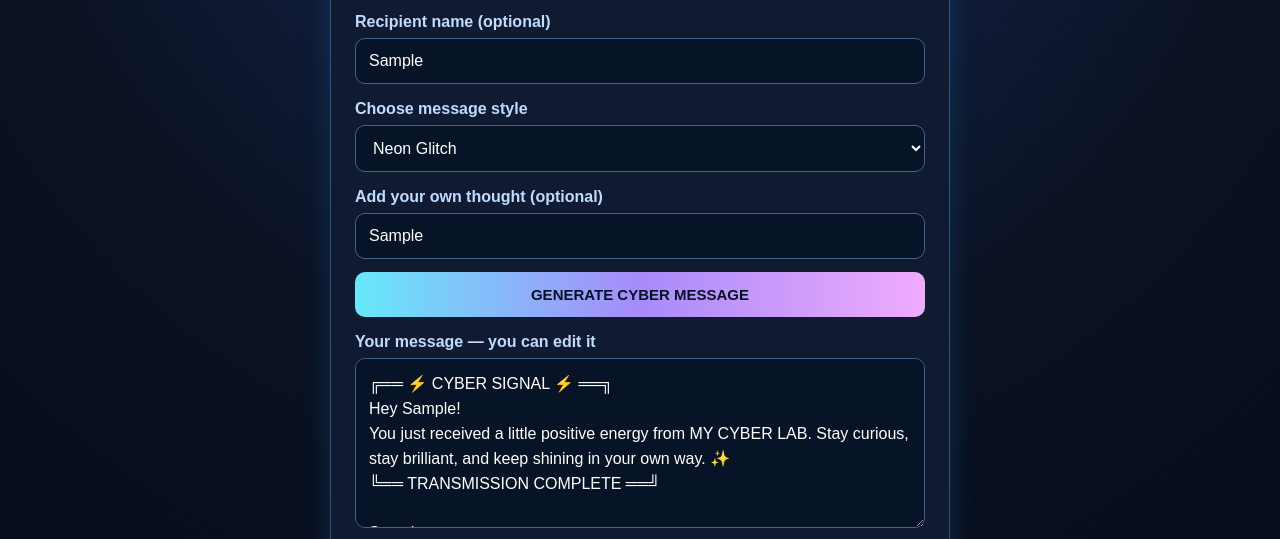
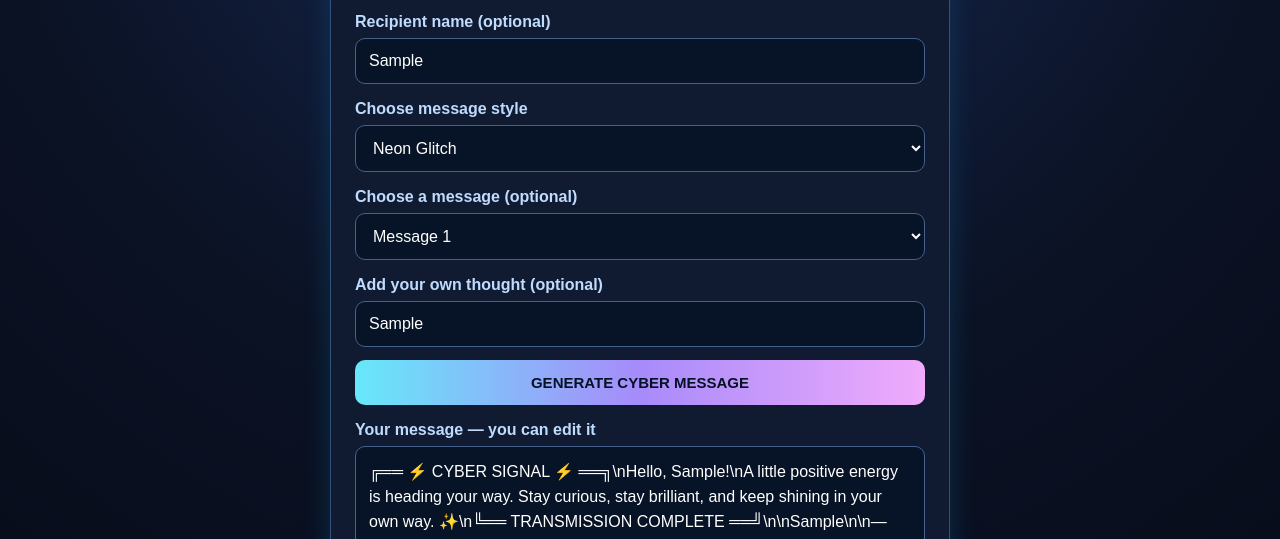
Before and after one commit to philipasuncion6-tech/MY-CYBER-LAB, a plain HTML site: page cyber-message.html in a window 1280 px wide. Both pictures are taken after typing "Sample", "Sample", "Sample" into the empty fields and a click on the button "GENERATE CYBER MESSAGE". Shown: the part 250-789 px from the top of the page. Drawn offline with Linux system fonts and the light colour scheme.

Commit message:
Add bilingual message choices to Cyber Message Studio

```diff
--- a/cyber-message.html
+++ b/cyber-message.html
@@ -30,7 +30,7 @@ footer{margin-top:18px;font-size:12px;color:#94a3b8;text-align:center;line-heigh
 <h2>CYBER MESSAGE STUDIO</h2>
 <p class="intro">Create a unique cyber-style message, personalize it, then copy or share it with your friends.</p>
 <label for="recipient">Recipient name (optional)</label>
-<input id="recipient" maxlength="40" placeholder="Example: Alex">
+<input id="recipient" maxlength="40" list="recipientIdeas" placeholder="Pumili o ilagay ang pangalan / tawag"><datalist id="recipientIdeas"><option value="Friend"><option value="Best Friend"><option value="Mom"><option value="Dad"><option value="Brother"><option value="Sister"><option value="Family"><option value="Love"><option value="Classmate"><option value="Teacher"></datalist>
 <label for="style">Choose message style</label>
 <select id="style">
 <option value="glitch">Neon Glitch</option>
@@ -40,8 +40,10 @@ footer{margin-top:18px;font-size:12px;color:#94a3b8;text-align:center;line-heigh
 <option value="thanks">Thank You</option>
 <option value="goodnight">Good Night</option>
 </select>
+<label for="version">Choose a message (optional)</label>
+<select id="version"><option value="0">Message 1</option><option value="1">Message 2</option><option value="2">Message 3</option></select>
 <label for="custom">Add your own thought (optional)</label>
-<input id="custom" maxlength="180" placeholder="Write a short personal line">
+<input id="custom" maxlength="180" list="thoughtIdeas" placeholder="Pumili o sumulat ng sariling thought"><datalist id="thoughtIdeas"><option value="Ingat ka palagi at God bless!"><option value="Proud ako sa iyo. Keep going!"><option value="Salamat sa pagiging mabuting kaibigan."><option value="Sana matupad ang mga pangarap mo."><option value="Nandito lang ako kung kailangan mo ng kausap."><option value="You deserve happiness and success."><option value="Keep smiling and stay positive!"><option value="Wishing you peace, love, and good health."></datalist>
 <button type="button" onclick="makeMessage()">GENERATE CYBER MESSAGE</button>
 <label for="message">Your message — you can edit it</label>
 <textarea id="message" maxlength="1200" placeholder="Your generated message will appear here."></textarea>
@@ -56,21 +58,54 @@ footer{margin-top:18px;font-size:12px;color:#94a3b8;text-align:center;line-heigh
 </main>
 <script>
 const $=id=>document.getElementById(id);
+const messageChoices={
+ glitch:[
+  "╔══ ⚡ CYBER SIGNAL ⚡ ══╗\\n{hello}\\nA little positive energy is heading your way. Stay curious, stay brilliant, and keep shining in your own way. ✨\\n╚══ TRANSMISSION COMPLETE ══╝",
+  "⚡ SYSTEM ONLINE: GOOD VIBES\\n{hello}\\nSending you strength, courage, and a fresh burst of inspiration. Keep being uniquely you! 💫",
+  "💻 MESSAGE RECEIVED\\n{hello}\\nYour next chapter can be amazing. Keep learning, keep growing, and never stop believing in yourself. 🚀"
+ ],
+ friendly:[
+  "🌈 {hello}\\nHope your day brings you smiles, good news, and plenty of reasons to be happy. Sending good vibes your way! 💙",
+  "☀️ {hello}\\nJust stopping by to say hello. Hope everything is going well and that something wonderful happens today!",
+  "😊 {hello}\\nMay your day be light, your heart be happy, and your worries be few. Have a lovely day!"
+ ],
+ encourage:[
+  "🚀 {hello}\\nKeep moving forward. Every small step is progress, every challenge is a lesson, and your effort matters. You can do this! 💪",
+  "🌟 {hello}\\nDo not give up on yourself. You are learning, growing, and getting stronger with every step. One day at a time!",
+  "🔥 {hello}\\nHard days do not last forever. Trust your effort, believe in your ability, and keep going. Your story is still being written!"
+ ],
+ birthday:[
+  "🎉 HAPPY BIRTHDAY{upperName}! 🎂\\nWishing you a bright year filled with happiness, good health, new adventures, and dreams coming true. 🌟",
+  "🥳 HAPPY BIRTHDAY{upperName}!\\nMay your special day be full of laughter, love, wonderful surprises, and unforgettable memories!",
+  "🎂 Cheers to another year{upperName}!\\nMay you receive countless blessings and have the courage to chase every dream. Enjoy your day!"
+ ],
+ thanks:[
+  "💙 {hello}\\nJust sending a special thank-you. Your kindness and support mean a lot. Keep being awesome! 🙏",
+  "🌷 {hello}\\nThank you for being there and for the little things you do. I appreciate you more than words can say.",
+  "✨ {hello}\\nMaraming salamat sa oras, tulong, at kabutihan mo. Hindi ko iyon nakakalimutan. I truly appreciate you!"
+ ],
+ goodnight:[
+  "🌙 {hello}\\nPower down the worries, recharge your energy, and wake up ready for a fresh new day. Sweet dreams! ✨",
+  "🌌 {hello}\\nGood night! Iwan muna ang pagod at alalahanin. Pahinga nang mabuti at sana maganda ang panaginip mo.",
+  "💤 {hello}\\nMay your night be peaceful and your tomorrow brighter. Sleep well and take care always!"
+ ]
+};
+function updateMessageChoices(){
+ const choices=messageChoices[$("style").value]||messageChoices.glitch;
+ $("version").innerHTML=choices.map((_,i)=>'<option value="'+i+'">Message '+(i+1)+'</option>').join("");
+}
+$("style").addEventListener("change",updateMessageChoices);
+updateMessageChoices();
 function makeMessage(){
  const name=$("recipient").value.trim();
  const extra=$("custom").value.trim();
- const hello=name?"Hey "+name+"!":"Hey there!";
- const styles={
-  glitch:"╔══ ⚡ CYBER SIGNAL ⚡ ══╗\n"+hello+"\nYou just received a little positive energy from MY CYBER LAB. Stay curious, stay brilliant, and keep shining in your own way. ✨\n╚══ TRANSMISSION COMPLETE ══╝",
-  friendly:"🌈 "+hello+"\nSending good vibes your way! Hope your day brings you smiles, good news, and plenty of reasons to be happy. 💙",
-  encourage:"🚀 "+hello+"\nKeep moving forward. Every small step is progress, every challenge is a lesson, and your effort matters. You can do this! 💪",
-  birthday:"🎉 HAPPY BIRTHDAY"+(name?" "+name.toUpperCase():"")+"! 🎂\nWishing you a bright year filled with happiness, good health, new adventures, and dreams coming true. 🌟",
-  thanks:"💙 "+hello+"\nJust sending a special thank-you. Your kindness and support mean a lot. Keep being awesome! 🙏",
-  goodnight:"🌙 "+hello+"\nPower down the worries, recharge your energy, and wake up ready for a fresh new day. Sweet dreams! ✨"
- };
- let result=styles[$("style").value]||styles.glitch;
- if(extra)result+="\n\n"+extra;
- result+="\n\n— MY CYBER LAB";
+ const hello=name?"Hello, "+name+"!":"Hello there!";
+ const key=$("style").value;
+ const choices=messageChoices[key]||messageChoices.glitch;
+ let result=choices[Number($("version").value)||0];
+ result=result.replaceAll("{hello}",hello).replaceAll("{upperName}",name?" "+name.toUpperCase():"");
+ if(extra)result+="\\n\\n"+extra;
+ result+="\\n\\n— MY CYBER LAB";
  $("message").value=result;
  $("status").textContent="Your message is ready. You can edit it before sharing.";
 }
```
